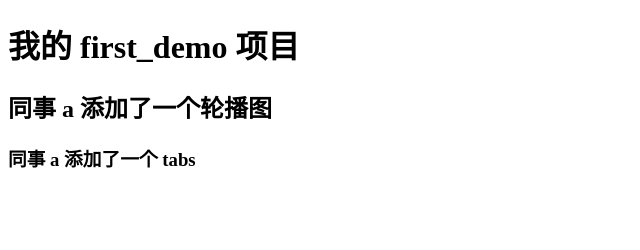
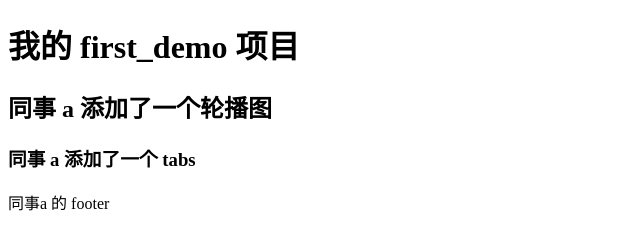
Before and after one commit to Sunny-zz/first_demo, a plain HTML site: page index.html in a window 1280 px wide. Shown: the whole page, without its empty margins (0-640 px from the left). Drawn offline with Linux system fonts and the light colour scheme.

Commit message:
a 添加了首页的footer

```diff
--- a/index.html
+++ b/index.html
@@ -9,5 +9,6 @@
     <h1>我的 first_demo 项目</h1>
     <h2>同事 a 添加了一个轮播图</h2>
     <h3>同事 a 添加了一个 tabs</h3>
+    <footer>同事a 的 footer</footer>
   </body>
 </html>
```
